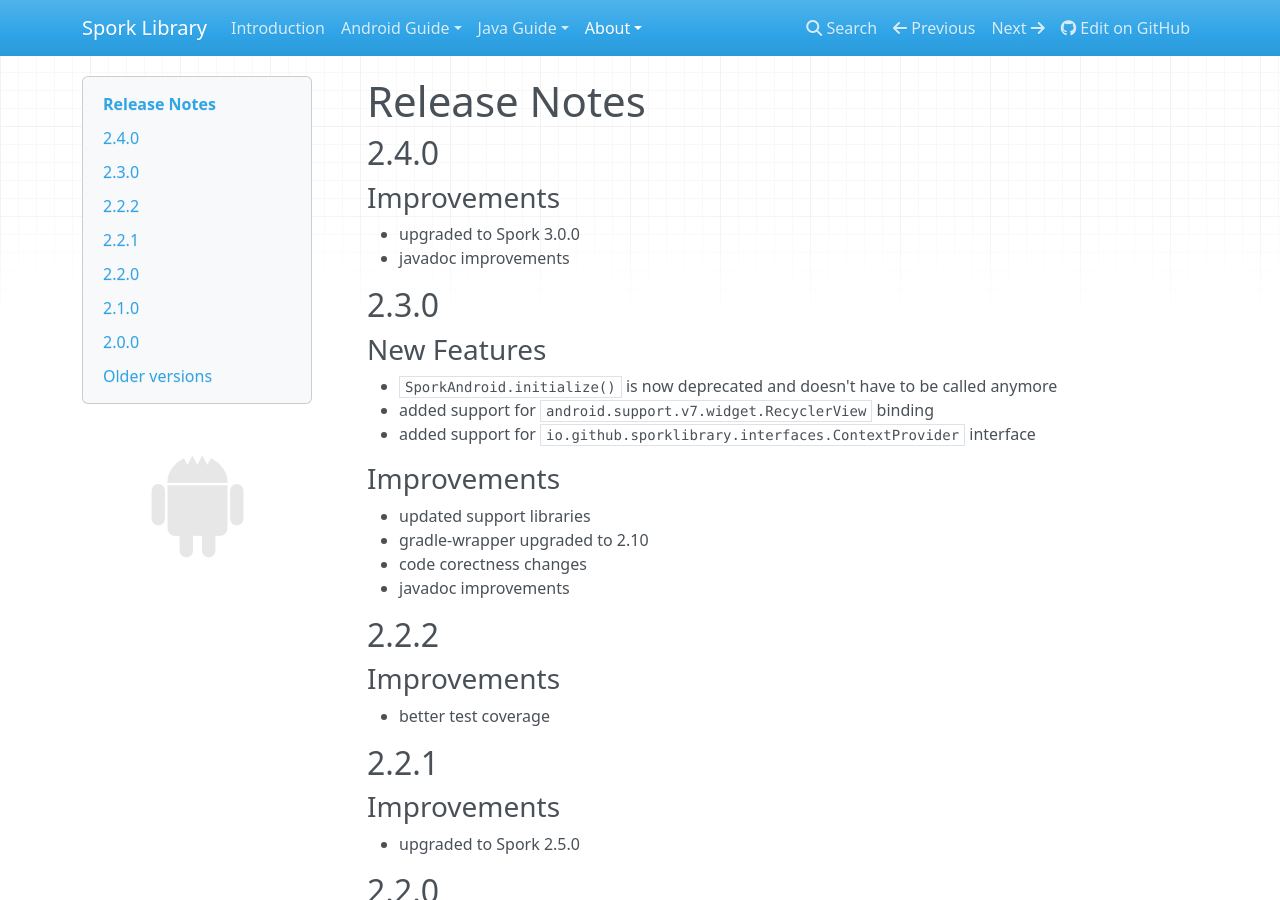
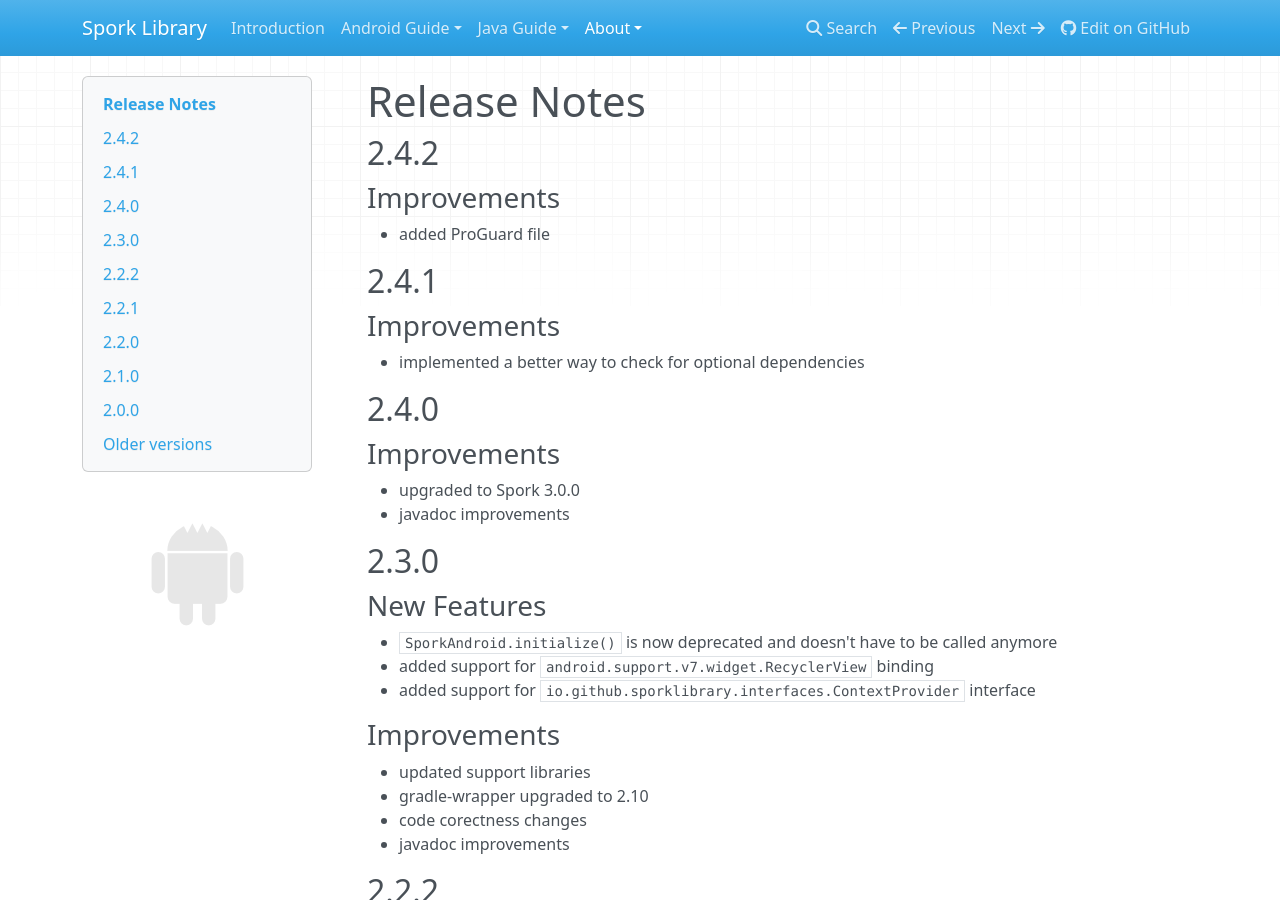
Before and after one commit to KenVanHoeylandt/Spork-Website, an MkDocs documentation site: the page built from docs/about/release-notes/android.md, in a window 1280 px wide and 900 px high. Built offline with MkDocs 1.6.1, drawn with Linux system fonts in a browser that asks for light colours; nearby versions of some CDN libraries; old or Windows-style settings are respelled for this version of MkDocs.

Commit message:
version updates

````diff
--- a/docs/about/release-notes/android.md
+++ b/docs/about/release-notes/android.md
@@ -1,4 +1,16 @@
 # Release Notes
+
+## 2.4.2
+
+### Improvements
+
+- added ProGuard file
+
+## 2.4.1
+
+### Improvements
+
+- implemented a better way to check for optional dependencies
 
 ## 2.4.0
 
--- a/docs/documentation/current/android/getting-started.md
+++ b/docs/documentation/current/android/getting-started.md
@@ -17,7 +17,7 @@
 
 ```groovy
 dependencies {
-    compile 'io.github.sporklibrary:spork-android:2.4.0'
+    compile 'io.github.sporklibrary:spork-android:2.4.2'
 }
 ```
 
````
